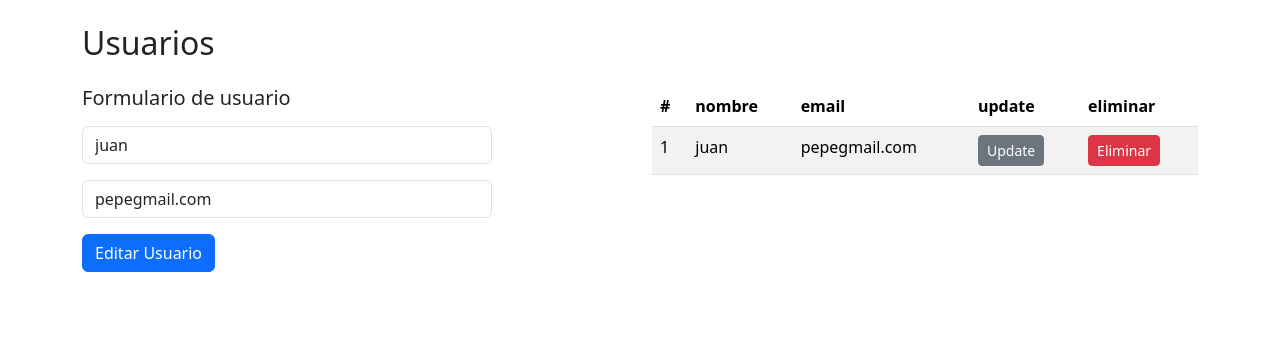
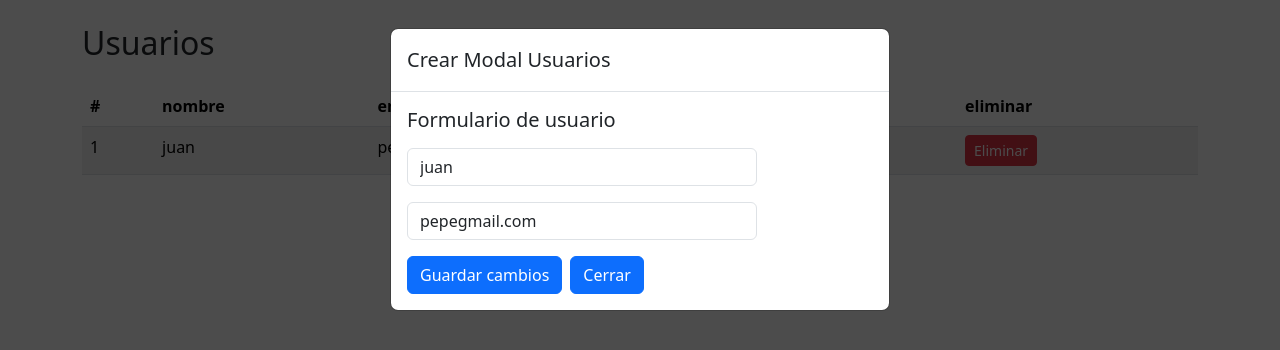
Before and after one commit to Deltros/usuarios-react-app, a React (Vite) app: page / in a window 1280 px wide. Both pictures are taken after a click on the button "Update". Shown: the top 350 px of the page. Built offline with nearby package versions, Linux system fonts and the light colour scheme.

Commit message:
empezando con logica de login

```diff
--- a/src/UsuariosApp.jsx
+++ b/src/UsuariosApp.jsx
@@ -1,49 +1,9 @@
-import { UsuarioFormulario } from "./components/UsuarioFormulario";
-import { UsuariosLista } from "./components/UsuariosLista";
-import { useUsuarios } from "./hooks/useUsuarios";
+import { UsuariosPages } from "./pages/UsuariosPage";
 
 export const UsuariosApp = () => {
-
-    const {
-        usuarios,
-        usuarioSeleccionado,
-        usuarioInicialForm,
-        handlerAddUsuario,
-        handlerRemoveUsuario,
-        handlerSeleccionarUsuarioForm
-    } = useUsuarios();
-
     return (
-        <div className="container my-4">
-            <h2>Usuarios</h2>
-
-            <div className="row my-4">
-
-                <div className="col">
-                    <UsuarioFormulario
-                         handlerAddUsuario={handlerAddUsuario}
-                         usuarioInicialForm={usuarioInicialForm}
-                         usuarioSeleccionado={usuarioSeleccionado}
-                    />
-                </div>
-
-                <div className="col">
-
-                    { usuarios.length == 0 ?
-                            <div className="alert alert-warning">
-                                No hay usuarios en el sistema
-                            </div>
-                        :
-                            <UsuariosLista
-                                usuarios={usuarios}
-                                handlerRemoveUsuario={handlerRemoveUsuario}
-                                handlerSeleccionarUsuarioForm = {handlerSeleccionarUsuarioForm}
-                            />
-                    }
-
-                </div>
-
-            </div>
-        </div>
+        <>
+           <UsuariosPages/>
+        </>
     );
 }
--- a/src/components/UsuarioFormulario.jsx
+++ b/src/components/UsuarioFormulario.jsx
@@ -2,7 +2,7 @@ import { useEffect, useState } from "react";
 import PropTypes from 'prop-types';
 import Swal from "sweetalert2";
 
-export const UsuarioFormulario = ({ handlerAddUsuario, usuarioInicialForm, usuarioSeleccionado }) => {
+export const UsuarioFormulario = ({ handlerAddUsuario, usuarioInicialForm, usuarioSeleccionado, handlerCerrarFormulario }) => {
 
     const [usuarioForm, setUsuarioForm] = useState(usuarioInicialForm);
 
@@ -37,6 +37,13 @@ export const UsuarioFormulario = ({ handlerAddUsuario, usuarioInicialForm, usuar
         handlerAddUsuario(usuarioForm);
 
         setUsuarioForm(usuarioInicialForm);
+
+        handlerCerrarFormulario();
+    }
+
+    const onCerrarFormulario = () => {
+        setUsuarioForm(usuarioInicialForm);
+        handlerCerrarFormulario();
     }
 
     return (
@@ -74,7 +81,13 @@ export const UsuarioFormulario = ({ handlerAddUsuario, usuarioInicialForm, usuar
                 <button
                     type="submit"
                     className="btn btn-primary">
-                        { id === 0 ? 'Registrar Usuario' : 'Editar Usuario'}
+                        { id === 0 ? 'Registrar nuevo usuario' : 'Guardar cambios'}
+                </button>
+                <button
+                        className="btn btn-primary mx-2"
+                        type="button"
+                        onClick={() => onCerrarFormulario()}>
+                            Cerrar
                 </button>
 
             </form>
@@ -86,4 +99,5 @@ UsuarioFormulario.propTypes = {
     handlerAddUsuario: PropTypes.func.isRequired,
     usuarioInicialForm: PropTypes.object,
     usuarioSeleccionado: PropTypes.object,
+    handlerCerrarFormulario: PropTypes.func.isRequired,
 }
--- /dev/null
+++ b/src/components/UsuarioModalFormulario.jsx
@@ -0,0 +1,40 @@
+import { UsuarioFormulario } from "./UsuarioFormulario";
+import PropTypes from 'prop-types';
+
+export const UsuarioModalFormulario = ( {handlerAddUsuario, handlerCerrarFormulario, usuarioInicialForm, usuarioSeleccionado}) => {
+
+    return (
+        <>
+            <div className="abrir-modal animacion fadeIn">
+                <div className="modal" style={ {display: "block"} } tabIndex="-1">
+                    <div className="modal-dialog" role="document">
+                        <div className="modal-content">
+                            <div className="modal-header">
+                                <h5 className="modal-title">
+                                    { usuarioSeleccionado > 0 ? 'Editar' : 'Crear'} Modal Usuarios
+                                </h5>
+                            </div>
+                            <div className="modal-body">
+
+                                <UsuarioFormulario
+                                    handlerAddUsuario={handlerAddUsuario}
+                                    handlerCerrarFormulario={handlerCerrarFormulario}
+                                    usuarioInicialForm={usuarioInicialForm}
+                                    usuarioSeleccionado={usuarioSeleccionado}
+                                />
+
+                            </div>
+                        </div>
+                    </div>
+                </div>
+            </div>
+        </>
+    );
+}
+
+UsuarioModalFormulario.propTypes = {
+    handlerAddUsuario: PropTypes.func.isRequired,
+    usuarioInicialForm: PropTypes.object,
+    usuarioSeleccionado: PropTypes.object,
+    handlerCerrarFormulario: PropTypes.func.isRequired,
+}
--- a/src/hooks/useUsuarios.js
+++ b/src/hooks/useUsuarios.js
@@ -21,18 +21,12 @@ const usuarioInicialForm = {
 export const useUsuarios = () => {
 
     const [ usuarios, dispatch ] = useReducer(usuariosReducer, usuariosInicial);
-
     const [ usuarioSeleccionado, setUsuarioSeleccionado ] = useState(usuarioInicialForm);
+    const [ formularioVisible, setFormularioVisible ] = useState(false);
 
     const handlerAddUsuario = (usuario) => {
 
-        let type;
-
-        if (usuario.id === 0) {
-            type = 'addUsuario';
-        } else {
-            type = 'updateUsuario';
-        }
+        const type = (usuario.id === 0) ? 'addUsuario' : 'updateUsuario';
 
         dispatch({
             type: type,
@@ -46,6 +40,8 @@ export const useUsuarios = () => {
             text: `El usuario fue ${mensaje_usuario} con éxito`,
             icon: `success`
         });
+
+        handlerCerrarFormulario();
     }
 
     const handlerRemoveUsuario = (id) => {
@@ -77,14 +73,27 @@ export const useUsuarios = () => {
 
     const handlerSeleccionarUsuarioForm = (usuario) => {
         setUsuarioSeleccionado({...usuario});
+        setFormularioVisible(true);
+    }
+
+    const handlerAbrirFormulario = () => {
+        setFormularioVisible(true);
+    }
+
+    const handlerCerrarFormulario = () => {
+        setFormularioVisible(false);
+        setUsuarioSeleccionado(usuarioInicialForm);
     }
 
     return {
         usuarios,
         usuarioSeleccionado,
         usuarioInicialForm,
+        formularioVisible,
         handlerAddUsuario,
         handlerRemoveUsuario,
-        handlerSeleccionarUsuarioForm
+        handlerSeleccionarUsuarioForm,
+        handlerAbrirFormulario,
+        handlerCerrarFormulario,
     }
 }
--- /dev/null
+++ b/src/pages/UsuariosPage.jsx
@@ -0,0 +1,63 @@
+import { UsuarioModalFormulario } from "../components/UsuarioModalFormulario";
+import { UsuariosLista } from "../components/UsuariosLista";
+import { useUsuarios } from "../hooks/useUsuarios";
+
+export const UsuariosPages = () => {
+
+    const {
+        usuarios,
+        usuarioSeleccionado,
+        usuarioInicialForm,
+        formularioVisible,
+        handlerAddUsuario,
+        handlerRemoveUsuario,
+        handlerSeleccionarUsuarioForm,
+        handlerAbrirFormulario,
+        handlerCerrarFormulario,
+    } = useUsuarios();
+
+    return (
+        <>
+            { !formularioVisible ||
+                <UsuarioModalFormulario
+                    handlerAddUsuario={handlerAddUsuario}
+                    handlerCerrarFormulario={handlerCerrarFormulario}
+                    usuarioInicialForm={usuarioInicialForm}
+                    usuarioSeleccionado={usuarioSeleccionado}
+                />
+            }
+            <div className="container my-4">
+                <h2>Usuarios</h2>
+
+                <div className="row my-4">
+
+                    <div className="col">
+
+                        { formularioVisible ||
+                            <button
+                                className="btn btn-primary my-2"
+                                onClick={handlerAbrirFormulario}>
+                                    Nuevo usuario
+                            </button>
+                        }
+
+                        {
+                            usuarios.length == 0 ?
+                                <div className="alert alert-warning">
+                                    No hay usuarios en el sistema
+                                </div>
+                            :
+                                <UsuariosLista
+                                    usuarios={usuarios}
+                                    handlerRemoveUsuario={handlerRemoveUsuario}
+                                    handlerSeleccionarUsuarioForm = {handlerSeleccionarUsuarioForm}
+                                />
+                        }
+
+                    </div>
+
+                </div>
+            </div>
+        </>
+    );
+}
--- a/src/styles.css
+++ b/src/styles.css
@@ -0,0 +1,41 @@
+.abrir-modal {
+    background-color: rgba(0, 0, 0, 0.7);
+    position: fixed;
+    top: 0px;
+    left: 0px;
+    width: 100%;
+    height: 100%;
+    z-index: 1000;
+}
+
+.animacion {
+    animation-duration: 2s;
+    animation-fill-mode: both;
+    -webkit-animation-duration: 2s;
+    -webkit-animation-fill-mode: both;
+}
+
+.fadeIn {
+    animation-name: fadeIn;
+    -webkit-animation-name: fadeIn;
+}
+
+@keyframes fadeIn {
+    0% {
+        opacity: 0
+    }
+
+    to {
+        opacity: 1
+    }
+}
+
+@-webkit-keyframes fadeIn {
+    0% {
+        opacity: 0
+    }
+
+    to {
+        opacity: 1
+    }
+}
```
Also changed, not shown: src/auth/pages/LoginPage.jsx (added, +72 -0 lines).
